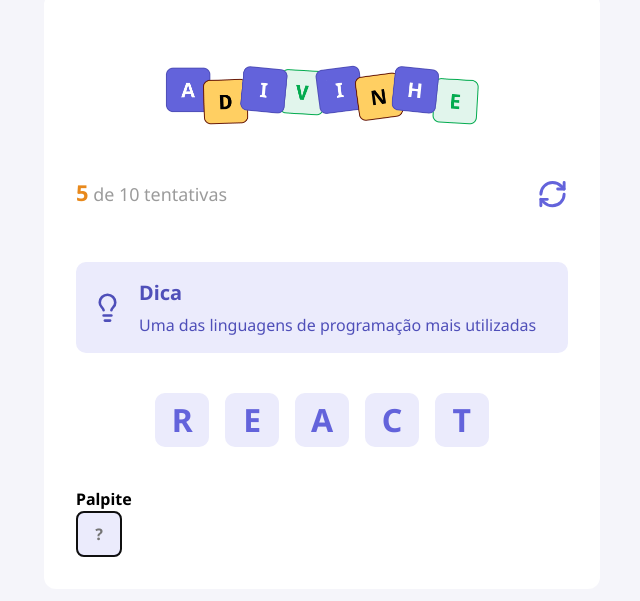
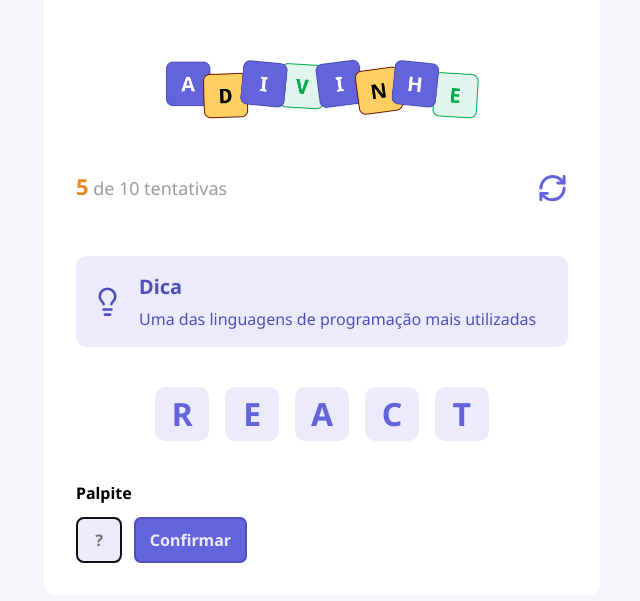
Before and after one commit to VictorMartinsD/adivinhe, a React (Vite) app: page / in a window 1280 px wide. Shown: the part 109-710 px from the top of the page, without its empty margins (318-958 px from the left). Built offline with nearby package versions, Linux system fonts and the light colour scheme.

Commit message:
feat: create Button component and layout guess section

```diff
--- a/src/App.tsx
+++ b/src/App.tsx
@@ -1,5 +1,6 @@
 import styles from "@/app.module.css";
 import { Tip } from "@/components/Tip";
+import { Button } from "@/components/Button";
 import { Input } from "@/components/Input";
 import { Letter } from "@/components/Letter";
 import { Header } from "@/components/Header";
@@ -25,8 +26,9 @@ export default function App() {
 
         <h4>Palpite</h4>
 
-        <div>
+        <div className={styles.guess}>
           <Input autoFocus maxLength={1} placeholder="?" />
+          <Button title="Confirmar" />
         </div>
       </main>
     </div>
--- a/src/app.module.css
+++ b/src/app.module.css
@@ -28,3 +28,9 @@
 
   margin: 2.5rem 0;
 }
+
+.guess {
+  display: flex;
+  gap: 0.75rem;
+  margin-top: 0.75rem;
+}
--- /dev/null
+++ b/src/components/Button/index.tsx
@@ -0,0 +1,13 @@
+import styles from "@/components/Button/styles.module.css";
+
+type Props = React.ComponentProps<"button"> & {
+  title: string;
+};
+
+export function Button({ title, ...rest }: Props) {
+  return (
+    <button type="button" className={styles.button} {...rest}>
+      {title}
+    </button>
+  );
+}
--- /dev/null
+++ b/src/components/Button/styles.module.css
@@ -0,0 +1,12 @@
+.button {
+  height: 2.87rem;
+  border-radius: 0.43rem;
+
+  background-color: #6363db;
+  border: 2px solid #4f4fb9;
+  color: #ebebfc;
+
+  padding: 0 0.87rem;
+  font-size: 1rem;
+  font-weight: 700;
+}
--- a/src/global.css
+++ b/src/global.css
@@ -69,6 +69,7 @@ body {
     color 0.2s ease;
 }
 
-.input {
+input,
+button {
   font-family: "Noto Sans", serif;
 }
```
